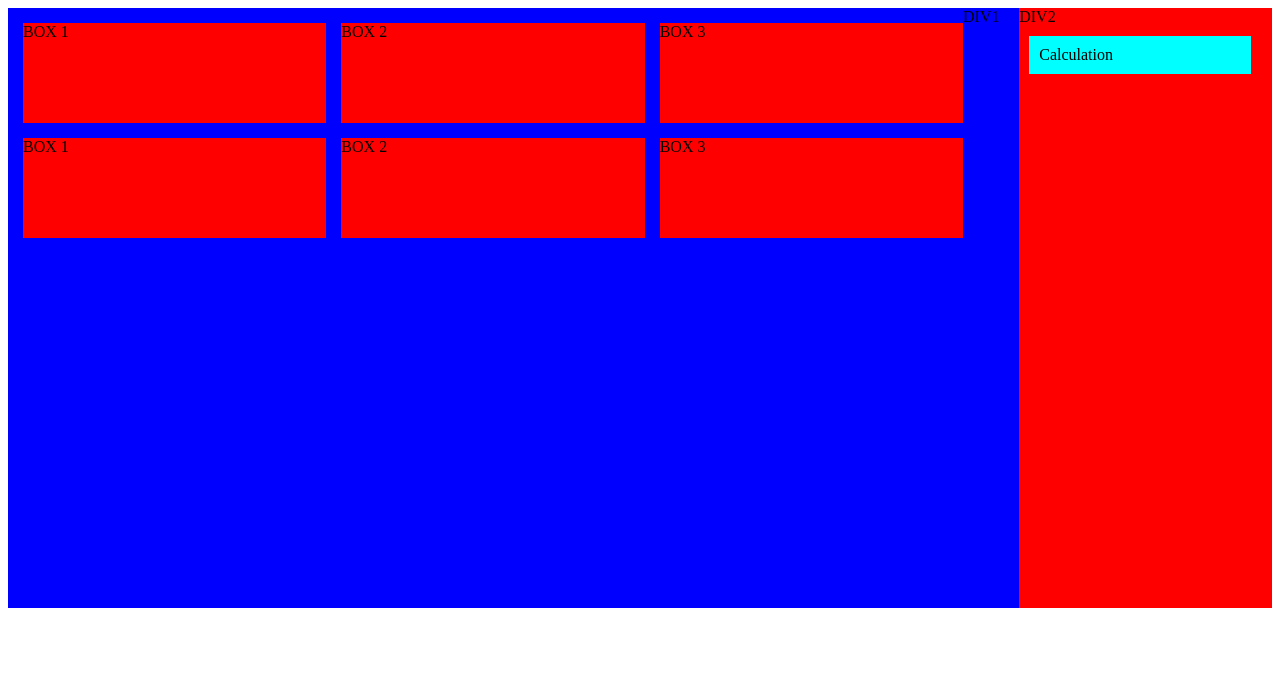
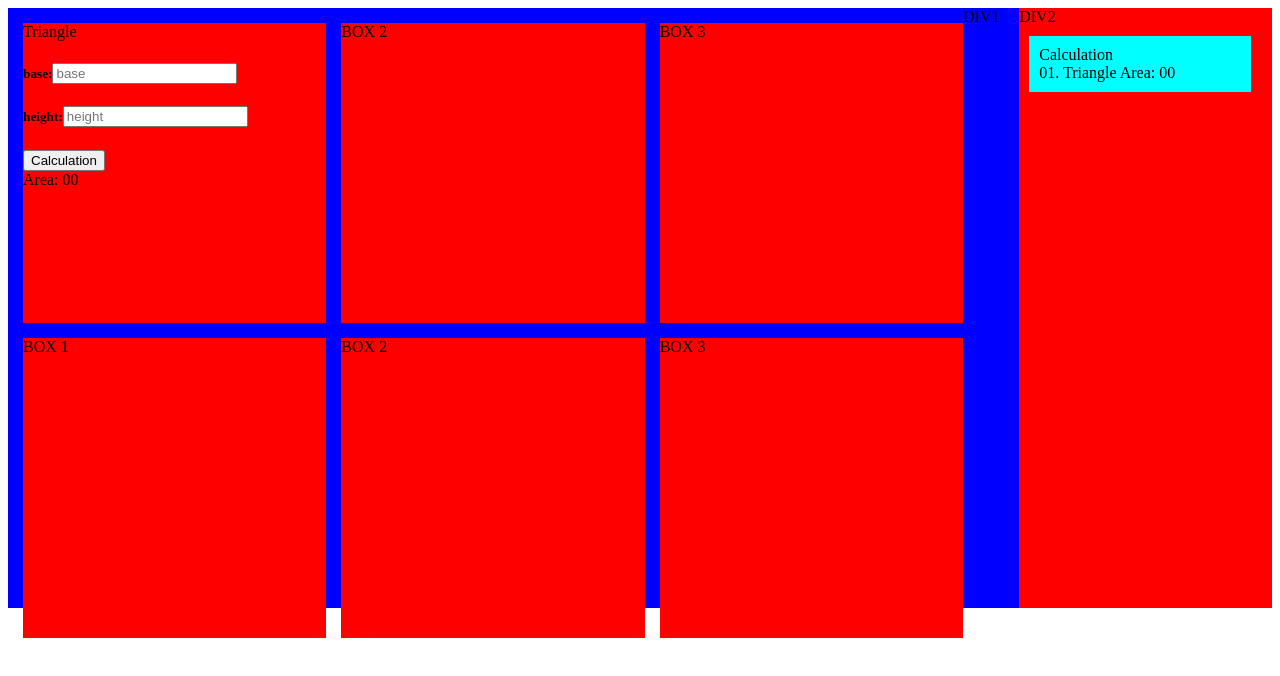
Before and after one commit to myewebgit/flex-box, a plain HTML site: page index.html in a window 1280 px wide. Drawn offline with Linux system fonts and the light colour scheme.

Commit message:
js commit

```diff
--- a/index.html
+++ b/index.html
@@ -9,7 +9,13 @@
 </head>
 <body>
     <div class="div1">DIV1
-        <div class="box"> BOX 1 </div>
+        <div class="box"> Triangle
+
+<h5>base:<input id='base' type="number" placeholder="base"></h5>
+<h5>height:<input id='height' type="number" placeholder="height"></h5>
+<button id="calculation">Calculation</button><br/>
+Area: <span id="area">00</span>
+        </div>
         <div class="box"> BOX 2</div>
         <div class="box"> BOX 3</div>
         <div class="box"> BOX 1 </div>
@@ -17,7 +23,12 @@
         <div class="box"> BOX 3</div>
     </div>
     <div class="div2">DIV2
-        <div class="cal">Calculation</div>
+        <div class="cal">Calculation <br/>
+            <!-- <button id="calculation">Calculation</button><br/> -->
+          01. Triangle Area: <span id="area">00 </span>
+        </div>
     </div>
+
+    <script src="index.js"></script>
 </body>
 </html>
--- a/index.js
+++ b/index.js
@@ -0,0 +1,9 @@
+document.getElementById('calculation').addEventListener('click',function(){
+    const base = document.getElementById('base');
+    const height = document.getElementById('height');
+    const area = document.getElementById('area');
+    const baseValue = parseFloat(base.value);
+    const heightValue = parseFloat(height.value);
+    const areaValue = 0.5*baseValue*heightValue;
+    area.innerText=areaValue;
+})
--- a/style.css
+++ b/style.css
@@ -16,7 +16,7 @@
 .box{
     background-color: red;
     width: 30%;
-    height: 100px;
+    height: 300px;
     float: left;
     margin-left: 15px;
     margin-top: 15px;
```
